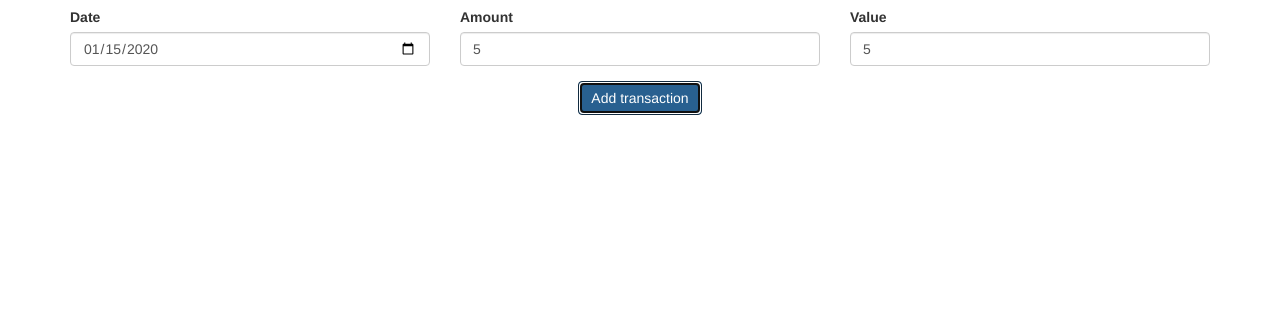
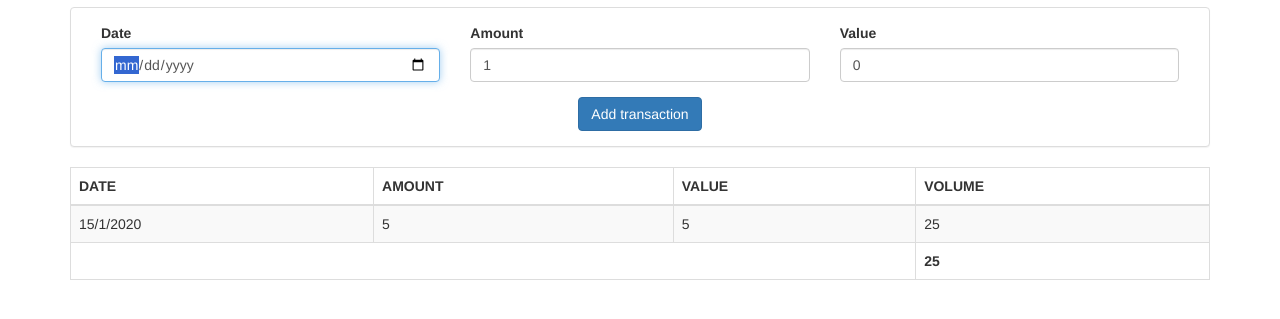
Before and after one commit to rfcaio/js-transaction-app, a website built with webpack: page dist/index.html in a window 1280 px wide. Both pictures are taken after typing "2020-01-15", "5", "5" into the empty fields and a click on the input "Add transaction". Shown: the part 63-382 px from the top of the page. Built offline with nearby package versions, Linux system fonts and the light colour scheme.

Commit message:
jsa1-aula-05

```diff
--- a/src/controllers/TransactionController.js
+++ b/src/controllers/TransactionController.js
@@ -2,6 +2,7 @@
 import DateHelper from '../helpers/DateHelper'
 import TransactionListModel from '../models/TransactionListModel'
 import TransactionModel from '../models/TransactionModel'
+import TransactionView from '../views/TransactionView'
 
 class TransactionController {
   constructor () {
@@ -11,6 +12,16 @@ class TransactionController {
     this._amountInput = getById('amount')
     this._valueInput = getById('value')
     this._transactionList = new TransactionListModel()
+    this._transactionView = new TransactionView(getById('transaction-view'))
+
+    this._transactionView.update(this._transactionList.transactions)
+  }
+
+  _restartForm () {
+    this._dateInput.value = ''
+    this._amountInput.value = 1
+    this._valueInput.value = 0
+    this._dateInput.focus()
   }
 
   addTransaction (event) {
@@ -20,7 +31,8 @@ class TransactionController {
       this._amountInput.value,
       this._valueInput.value
     ))
-    console.log(this._transactionList)
+    this._transactionView.update(this._transactionList.transactions)
+    this._restartForm()
   }
 }
 
--- a/src/helpers/DateHelper.js
+++ b/src/helpers/DateHelper.js
@@ -8,7 +8,7 @@ class DateHelper {
     if (!(dateObject instanceof Date)) {
       throw Error('DateHelper.dateToString() => A valid date object should be passed.')
     }
-    return `${dateObject.getDate()}/${dateObject.getMonth()}/${dateObject.getFullYear()}`
+    return `${dateObject.getDate()}/${dateObject.getMonth() + 1}/${dateObject.getFullYear()}`
   }
 
   static stringToDate (dateString) {
--- /dev/null
+++ b/src/views/TransactionView.js
@@ -0,0 +1,51 @@
+
+import DateHelper from '../helpers/DateHelper'
+
+class TransactionView {
+  constructor (element) {
+    this._element = element
+  }
+
+  _template (transactionModel) {
+    let body = transactionModel.map(transaction => `
+      <tr>
+        <td>${DateHelper.dateToString(transaction.date)}</td>
+        <td>${transaction.amount}</td>
+        <td>${transaction.value}</td>
+        <td>${transaction.volume}</td>
+      </tr>
+    `).join('')
+
+    let total = transactionModel.reduce((total, { volume }) => total + volume, 0)
+
+    return `
+      <table class="table table-bordered table-striped">
+        <thead>
+          <tr>
+            <th>DATE</th>
+            <th>AMOUNT</th>
+            <th>VALUE</th>
+            <th>VOLUME</th>
+          </tr>
+        </thead>
+
+        <tbody>${body}</tbody>
+
+        <tfoot>
+          <tr>
+            <td colspan="3"></td>
+            <td>
+              <b>${total}</b>
+            </td>
+          </tr>
+        </tfoot>
+      </table>
+    `
+  }
+
+  update (transactionModel) {
+    this._element.innerHTML = this._template(transactionModel)
+  }
+}
+
+export default TransactionView
```
Also changed, not shown: dist/index.html.
